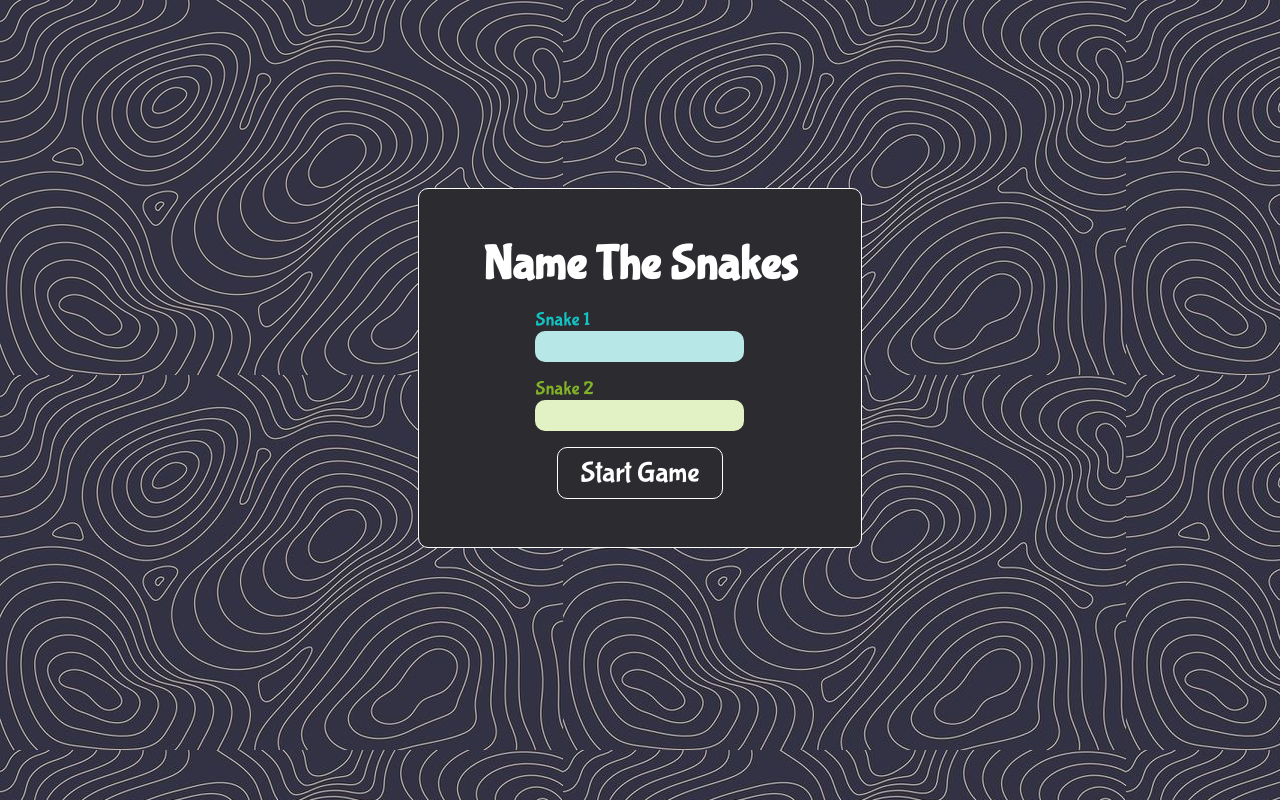
After one commit to gdmgent-internet-of-things/final-project-snake-game_iot_ak_rk_rd, a Flask app: template templates/name_2players.html in a window 1280 px wide. The commit adds this page. Run offline with Flask 3, Linux system fonts and the light colour scheme; the template is opened without the code that fills it, so the values that code supplies are empty.

Commit message:
html bestanden

```diff
--- a/server.py
+++ b/server.py
@@ -1,21 +1,33 @@
-from http.server import BaseHTTPRequestHandler, HTTPServer
+from flask import Flask, render_template
+import subprocess
 
+app = Flask(__name__)
 
-HOST = "192.168.50.195"
-PORT = 9999
+@app.route("/")
+def start_scherm():
+    return render_template('start_scherm.html')
 
-class NeuralHTTP(BaseHTTPRequestHandler):
-  def do_GET(self):
-    self.send_response(200)
-    self.send_header("Content-type", "text/html")
-    self.end_headers()
+@app.route("/1player")
+def name_1player():
+    return render_template('name_1player.html')
 
-    self.wfile.write(bytes("<html><body><h1>hello</h1></body></html>", "utf-8"))
+@app.route("/2players")
+def name_2players():
+    return render_template('name_2players.html')
 
+@app.route("/3players")
+def name_3players():
+    return render_template('name_3players.html')
 
-server = HTTPServer((HOST, PORT), NeuralHTTP)
-print("Server now running...")
+@app.route("/start_game", methods=["POST"])
+def start_game():
+    # Run the snake.py file as a separate process
+    subprocess.Popen(["python", "snake.py"])
+    return render_template('game_started.html')
 
-server.serve_forever()
-server.server_close()
-print("Server stopped")
+@app.route("/gameover")
+def game_over():
+    return render_template('game_over.html')
+
+if __name__ == '__main__':
+    app.run()
--- a/html_css/main.css
+++ b/static/css/main.css
@@ -13,7 +13,7 @@ body {
   justify-content: center;
 }
 
-section {
+section, form {
   display: flex;
   flex-direction: column;
   align-items: center;
@@ -117,6 +117,10 @@ p {
  margin: 0 0 1rem;
 }
 
+.hidden {
+  display: none;
+}
+
 /* colors */
 /* snake 1: #13C2C2 */
 /* snake 2: #81B227 */
--- /dev/null
+++ b/templates/name_2players.html
@@ -0,0 +1,32 @@
+<!DOCTYPE html>
+<html lang="en">
+
+<head>
+  <meta charset="UTF-8">
+  <meta http-equiv="X-UA-Compatible" content="IE=edge">
+  <meta name="viewport" content="width=device-width, initial-scale=1.0">
+  <link rel="preconnect" href="https://fonts.googleapis.com">
+  <link rel="preconnect" href="https://fonts.gstatic.com" crossorigin>
+  <link href="https://fonts.googleapis.com/css2?family=Bubblegum+Sans&display=swap" rel="stylesheet">
+  <link rel="stylesheet" href="{{ url_for('static', filename='css/main.css') }}">
+  <title>Snake Game</title>
+</head>
+
+<body>
+  <form action="/start_game" method="POST">
+    <h1>Name The Snakes</h1>
+    <div class="input-snakes">
+      <label class="label-blue" for="input">Snake 1</label>
+      <input class="input-blue" type="text">
+    </div>
+
+    <div class="input-snakes">
+      <label class="label-green" for="input">Snake 2</label>
+      <input class="input-green" type="text">
+    </div>
+
+    <button class="button-start" type="submit">Start Game</button>
+  </form>
+</body>
+
+</html>
```
Also changed, not shown: templates/game_over.html (renamed from html_css/start_scherm.html, +7 -9 lines), templates/game_started.html (added, +11 -0 lines), templates/name_1player.html (added, +26 -0 lines), templates/name_3players.html (renamed from html_css/name_players.html, +4 -4 lines), templates/start_scherm.html (renamed from html_css/game_over.html, +15 -8 lines), static/js/app.js (added).
